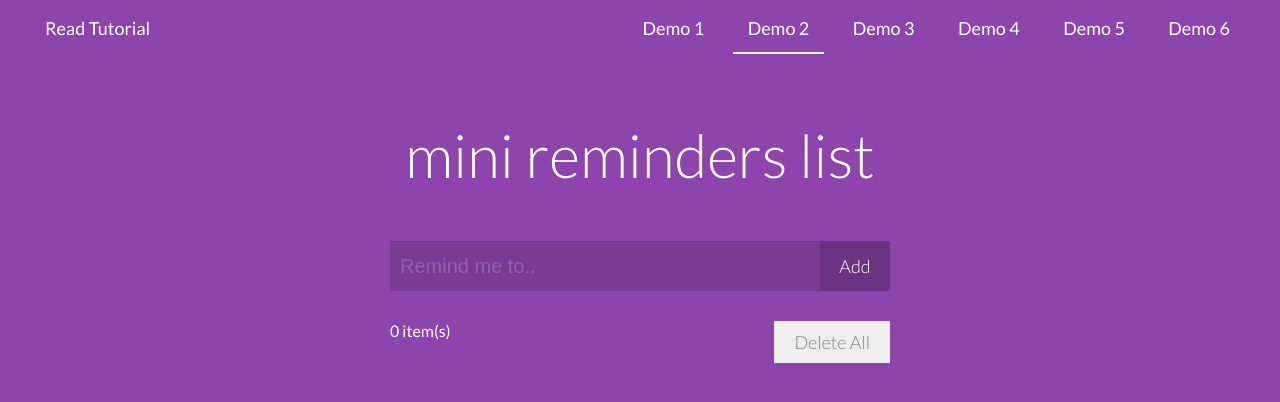
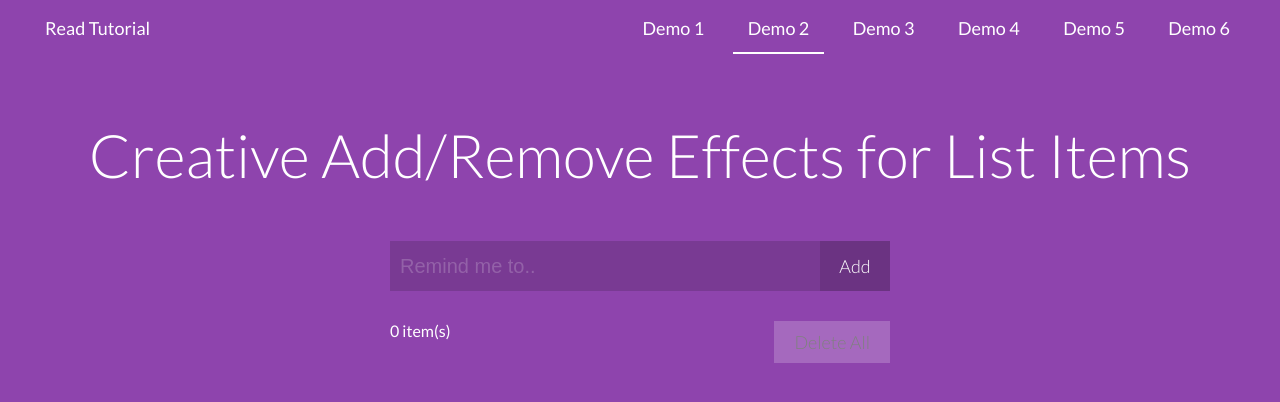
Before and after one commit to AMBTech/creative-list-effects, a plain HTML site: page index-2.html in a window 1280 px wide. Shown: the top 402 px of the page. Drawn offline with Linux system fonts and the light colour scheme.

Commit message:
changed demo title

```diff
--- a/css/styles.css
+++ b/css/styles.css
@@ -81,7 +81,8 @@ h1 {
 
 header {
   padding-top: 30px;
-  margin-bottom: 30px
+  margin-bottom: 30px;
+  text-align:center;
 }
 header p{
   color:rgba(255,255,255,.6);
@@ -183,8 +184,8 @@ button,
 
 button.disabled,
 .clear-all.disabled {
-  background-color: #eee;
-  color: grey
+  background-color: rgba(255,255,255,.2);
+  color: grey;
 }
 
 button.disabled .icon-trash,
--- a/index-2.html
+++ b/index-2.html
@@ -3,7 +3,7 @@
 <head>
   <meta http-equiv="Content-Type" content="text/html; charset=UTF-8"/>
   <meta http-equiv="X-UA-Compatible" content="IE=edge,chrome=1" />
-  <title>Creative Add/Remove Effects for List Item with CSS3 Animations</title>
+  <title>Creative Add/Remove Effects for List Items with CSS3 Animations</title>
 
   <link rel="stylesheet" href="css/styles.css" />
   <link rel="stylesheet" href="css/styles-2.css" />
@@ -27,12 +27,13 @@
 </header>
 
 <div class="demo-wrapper">
+  <header>
+      <h1>Creative Add/Remove Effects for List Items</h1>
+  </header>
   <div class="notification undo-button">Item Deleted. Undo?</div>
   <div class="notification save-notification">Item Saved</div>
   <div class="reminder-container">
-    <header>
-      <h1>mini reminders list</h1>
-    </header>
+
     <form id="input-form">
       <input type="text" id="text" placeholder="Remind me to.."/>
       <input type="submit" value="Add" />
```
Also changed, not shown: index-3.html (+5 -4 lines), index-4.html (+5 -4 lines), index-5.html (+5 -4 lines), index-6.html (+5 -4 lines), index.html (+3 -3 lines).
